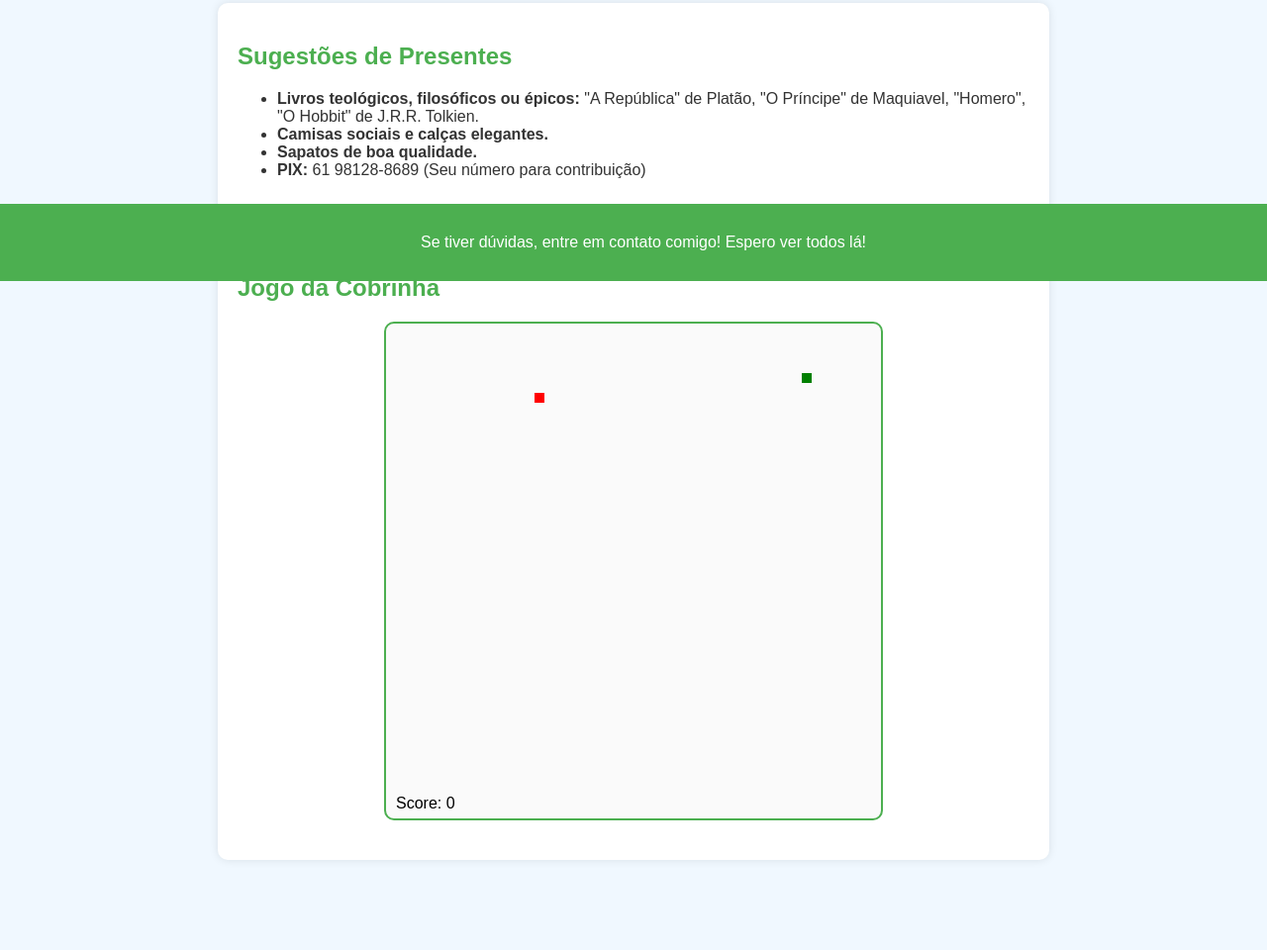
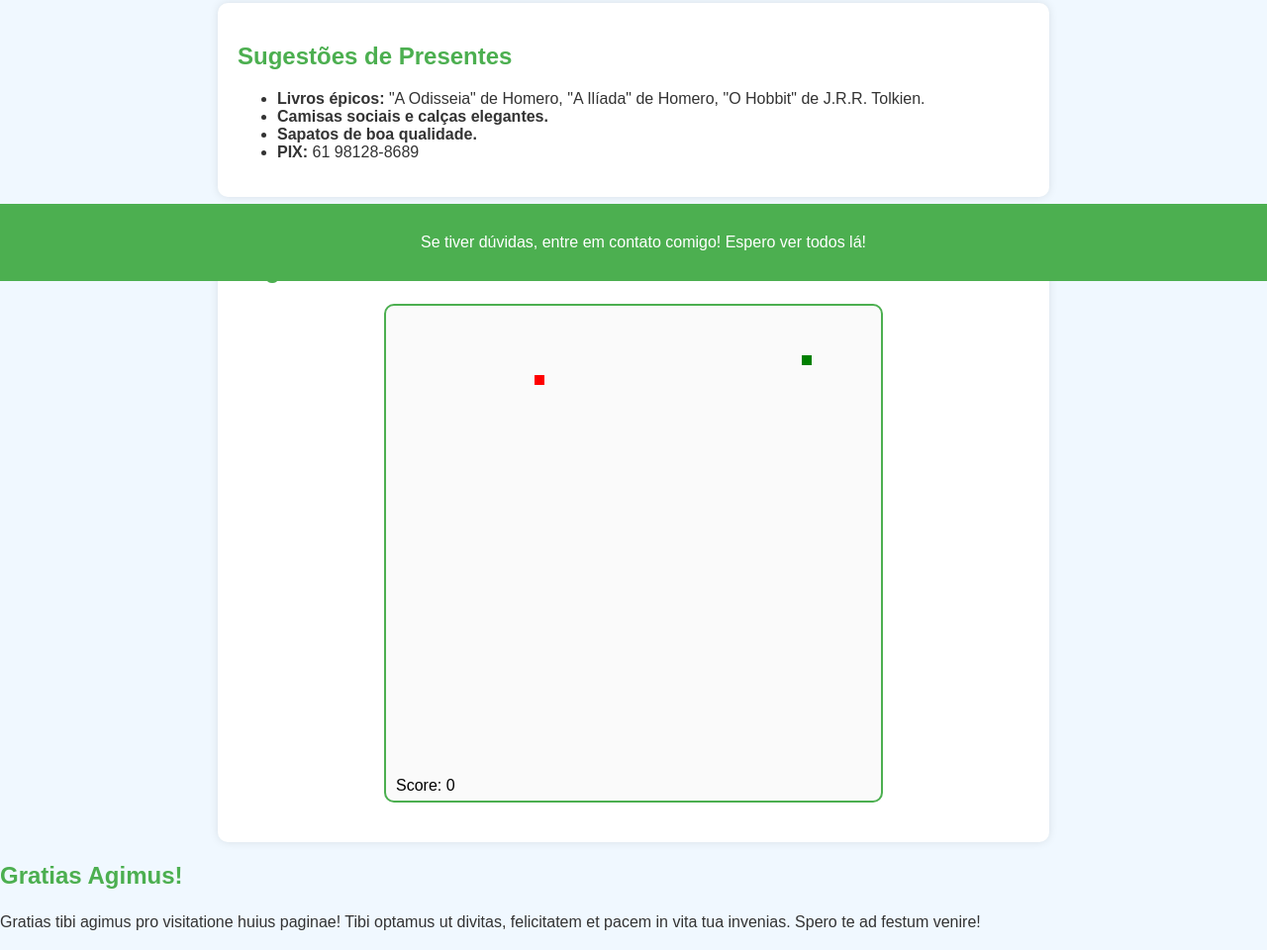
Before and after one commit to PetrusMagnus/convite-aniversario, a plain HTML site: page index.html in a window 1280 px wide. Shown: the part 516-1476 px from the top of the page at 99% size. Before the commit the page ends 1405 px from the top, so only its background shows below. Drawn offline with Linux system fonts and the light colour scheme.

Commit message:
Update index.html

```diff
--- a/index.html
+++ b/index.html
@@ -23,16 +23,21 @@
     <section id="presentes">
         <h2>Sugestões de Presentes</h2>
         <ul>
-            <li><strong>Livros teológicos, filosóficos ou épicos:</strong> "A República" de Platão, "O Príncipe" de Maquiavel, "Homero", "O Hobbit" de J.R.R. Tolkien.</li>
+            <li><strong>Livros épicos:</strong> "A Odisseia" de Homero, "A Ilíada" de Homero, "O Hobbit" de J.R.R. Tolkien.</li>
             <li><strong>Camisas sociais e calças elegantes.</strong></li>
             <li><strong>Sapatos de boa qualidade.</strong></li>
-            <li><strong>PIX:</strong> 61 98128-8689 (Seu número para contribuição)</li>
+            <li><strong>PIX:</strong> 61 98128-8689</li>
         </ul>
     </section>
 
     <section id="jogo-cobrinha">
         <h2>Jogo da Cobrinha</h2>
         <canvas id="snake-game"></canvas>
+    </section>
+
+    <section id="agradecimento">
+        <h2>Gratias Agimus!</h2>
+        <p>Gratias tibi agimus pro visitatione huius paginae! Tibi optamus ut divitas, felicitatem et pacem in vita tua invenias. Spero te ad festum venire!</p>
     </section>
 
     <footer>
```
